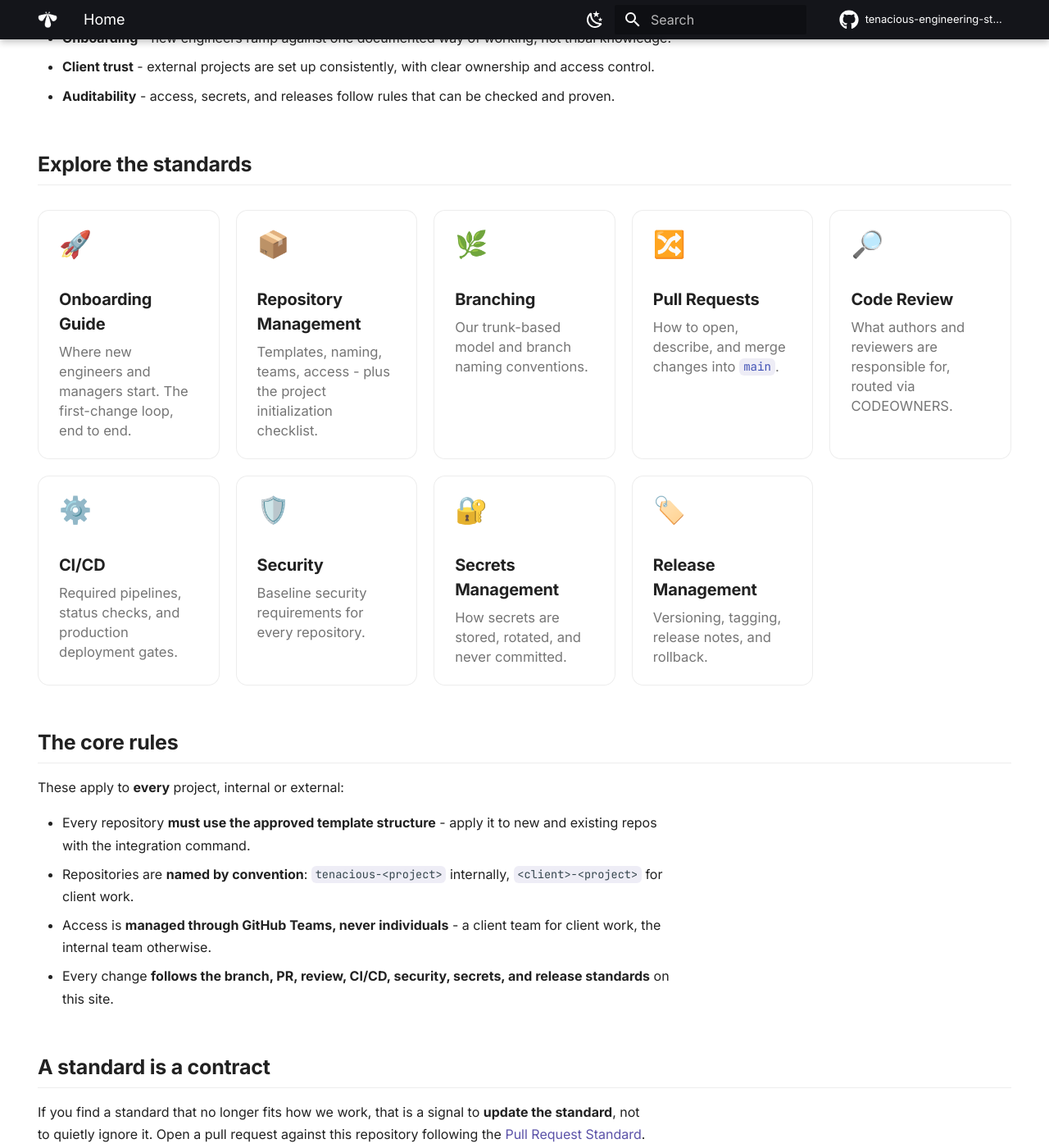
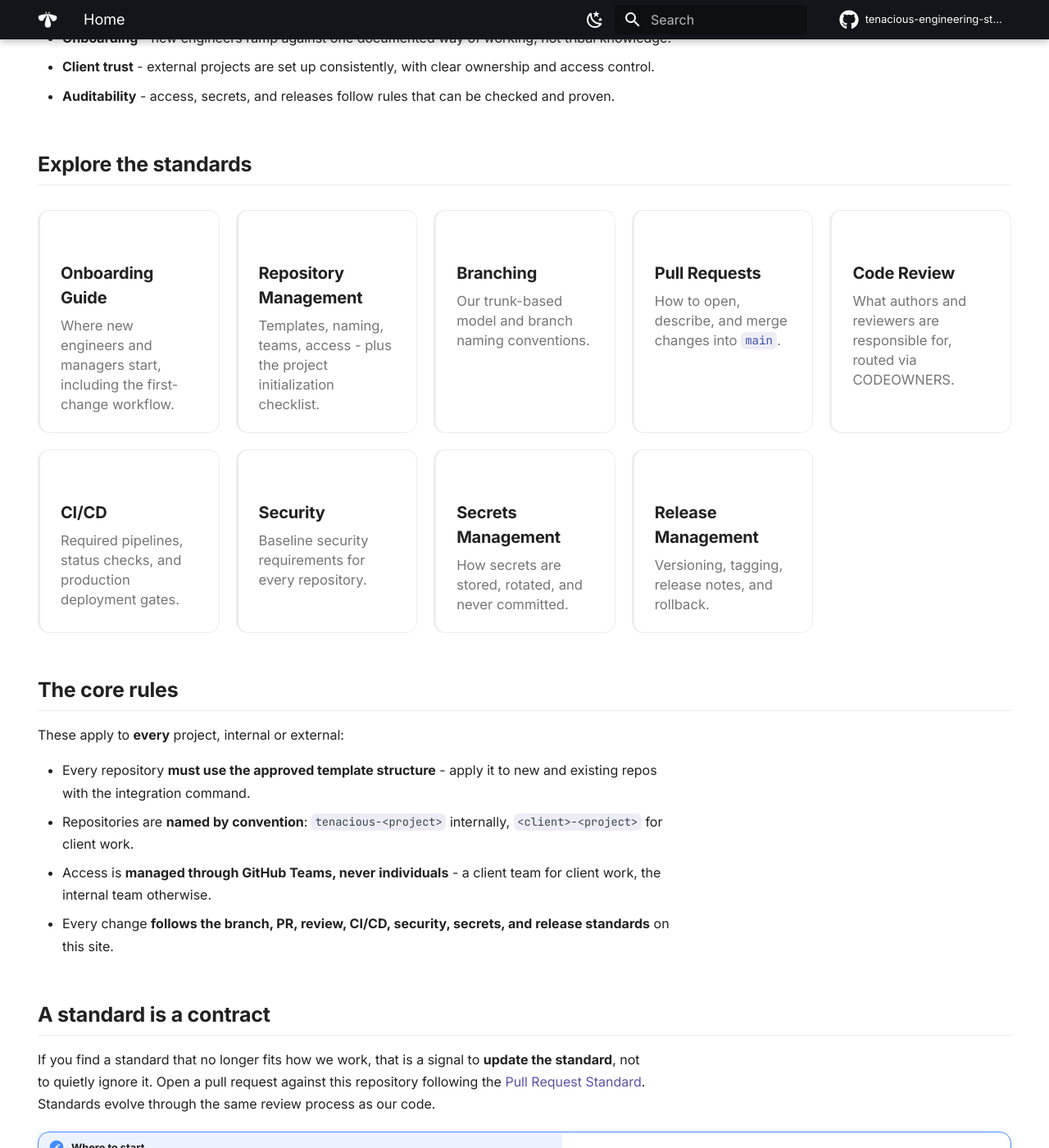
Before and after one commit to NuryeNigusMekonen/tenacious-engineering-standards, an MkDocs documentation site: the page built from docs/index.md, in a window 1280 px wide and 1400 px high, scrolled down 941 px. Shown: the whole window at 82% size. Built offline with MkDocs 1.6.1 and Material for MkDocs 9.7.7, drawn with Linux system fonts in a browser that asks for light colours; comment, search, counter and statistics services are not loaded; some of the changed text lies outside the part shown.

Commit message:
Remove emoji and slogan-style phrasing for a more professional tone

```diff
--- a/docs/assets/extra.css
+++ b/docs/assets/extra.css
@@ -139,6 +139,7 @@
   display: block;
   padding: 1.25rem 1.25rem 1.1rem;
   border: 1px solid var(--ten-border);
+  border-left: 3px solid var(--ten-border);
   border-radius: var(--ten-radius);
   background: var(--md-default-bg-color);
   transition: transform 0.15s ease, box-shadow 0.15s ease, border-color 0.15s ease;
@@ -148,13 +149,8 @@
 .ten-card:hover {
   transform: translateY(-3px);
   border-color: var(--ten-purple);
+  border-left-color: var(--ten-purple);
   box-shadow: 0 10px 30px rgba(91, 82, 168, 0.18);
-}
-.ten-card .ten-card-icon {
-  font-size: 1.6rem;
-  line-height: 1;
-  display: block;
-  margin-bottom: 0.6rem;
 }
 .ten-card h3 {
   margin: 0 0 0.35rem;
--- a/docs/index.md
+++ b/docs/index.md
@@ -32,15 +32,15 @@ move quickly without losing control:
 ## Explore the standards
 
 <div class="ten-cards">
-<a class="ten-card" href="onboarding-guide/"><span class="ten-card-icon">🚀</span><h3>Onboarding Guide</h3><p>Where new engineers and managers start. The first-change loop, end to end.</p></a>
-<a class="ten-card" href="repository-management-standard/"><span class="ten-card-icon">📦</span><h3>Repository Management</h3><p>Templates, naming, teams, access - plus the project initialization checklist.</p></a>
-<a class="ten-card" href="branching-standard/"><span class="ten-card-icon">🌿</span><h3>Branching</h3><p>Our trunk-based model and branch naming conventions.</p></a>
-<a class="ten-card" href="pull-request-standard/"><span class="ten-card-icon">🔀</span><h3>Pull Requests</h3><p>How to open, describe, and merge changes into <code>main</code>.</p></a>
-<a class="ten-card" href="code-review-standard/"><span class="ten-card-icon">🔎</span><h3>Code Review</h3><p>What authors and reviewers are responsible for, routed via CODEOWNERS.</p></a>
-<a class="ten-card" href="ci-cd-standard/"><span class="ten-card-icon">⚙️</span><h3>CI/CD</h3><p>Required pipelines, status checks, and production deployment gates.</p></a>
-<a class="ten-card" href="security-standard/"><span class="ten-card-icon">🛡️</span><h3>Security</h3><p>Baseline security requirements for every repository.</p></a>
-<a class="ten-card" href="secrets-management-standard/"><span class="ten-card-icon">🔐</span><h3>Secrets Management</h3><p>How secrets are stored, rotated, and never committed.</p></a>
-<a class="ten-card" href="release-management-standard/"><span class="ten-card-icon">🏷️</span><h3>Release Management</h3><p>Versioning, tagging, release notes, and rollback.</p></a>
+<a class="ten-card" href="onboarding-guide/"><h3>Onboarding Guide</h3><p>Where new engineers and managers start, including the first-change workflow.</p></a>
+<a class="ten-card" href="repository-management-standard/"><h3>Repository Management</h3><p>Templates, naming, teams, access - plus the project initialization checklist.</p></a>
+<a class="ten-card" href="branching-standard/"><h3>Branching</h3><p>Our trunk-based model and branch naming conventions.</p></a>
+<a class="ten-card" href="pull-request-standard/"><h3>Pull Requests</h3><p>How to open, describe, and merge changes into <code>main</code>.</p></a>
+<a class="ten-card" href="code-review-standard/"><h3>Code Review</h3><p>What authors and reviewers are responsible for, routed via CODEOWNERS.</p></a>
+<a class="ten-card" href="ci-cd-standard/"><h3>CI/CD</h3><p>Required pipelines, status checks, and production deployment gates.</p></a>
+<a class="ten-card" href="security-standard/"><h3>Security</h3><p>Baseline security requirements for every repository.</p></a>
+<a class="ten-card" href="secrets-management-standard/"><h3>Secrets Management</h3><p>How secrets are stored, rotated, and never committed.</p></a>
+<a class="ten-card" href="release-management-standard/"><h3>Release Management</h3><p>Versioning, tagging, release notes, and rollback.</p></a>
 </div>
 
 ## The core rules
@@ -59,6 +59,6 @@ to quietly ignore it. Open a pull request against this repository following the
 [Pull Request Standard](pull-request-standard.md). Standards evolve through the same review process as
 our code.
 
-!!! tip "New here?"
-    Start with the [Onboarding Guide](onboarding-guide.md), then read the
+!!! note "Where to start"
+    Read the [Onboarding Guide](onboarding-guide.md), then the
     [Repository Management Standard](repository-management-standard.md) before creating your first project.
```
Also changed, not shown: docs/onboarding-guide.md (+1 -1 lines), docs/pull-request-standard.md (+2 -2 lines).
